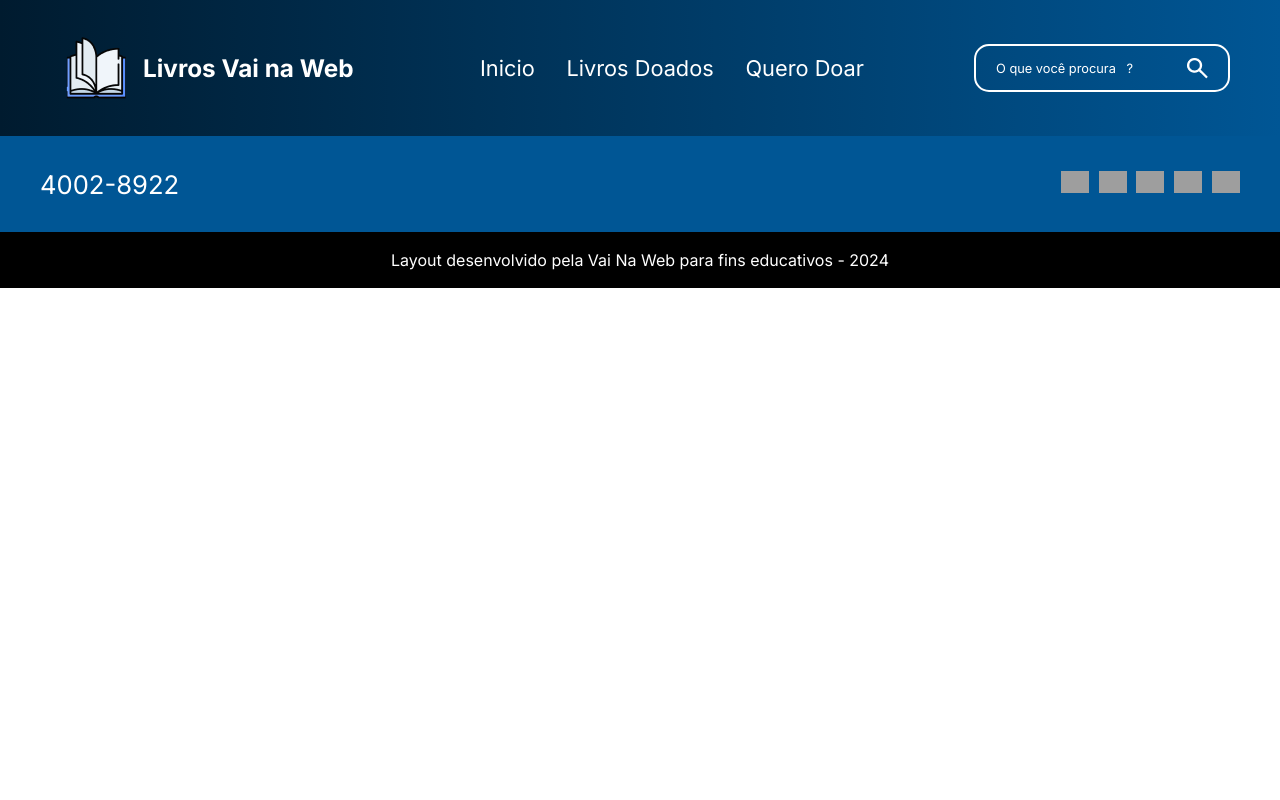
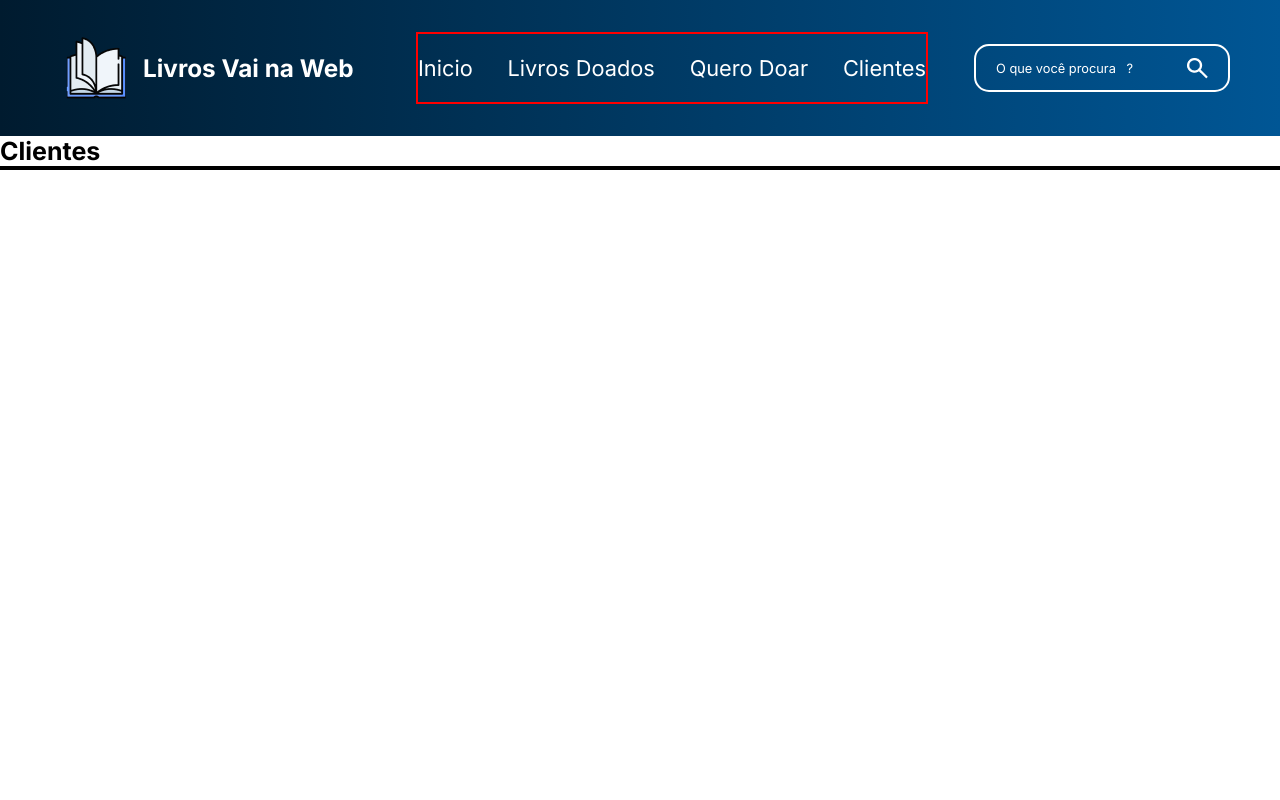
Before and after one commit to leonardofv/Doacao-de-Livros, a React (Vite) app: page /clientes in a window 1280 px wide. Shown: the top 800 px of the page. Built offline with nearby package versions, Linux system fonts and the light colour scheme; grey boxes are pictures that could not be loaded.

Commit message:
iniciando página de clientes

```diff
--- a/src/components/Header/header.jsx
+++ b/src/components/Header/header.jsx
@@ -3,6 +3,7 @@ import LogoLivro from '../../assets/logoLivro.png';
 import Inicio from '../../pages/Inicio/inicio';
 import LivrosDoados from '../../pages/Doados/doados'
 import QueroDoar from '../../pages/QueroDoar/queroDoar';
+import Clientes from '../../pages/Clientes/clientes';
 import Lupa from '../../assets/search.png';
 import s from './header.module.scss';
 
@@ -20,6 +21,7 @@ export default function header() {
                         <li><Link to="/">Inicio</Link></li>
                         <li><Link to="/doados">Livros Doados</Link></li>
                         <li><Link to="/QueroDoar">Quero Doar</Link></li>
+                        <li><Link to="/clientes">Clientes</Link></li>
                     </ul>
                 </nav>
 
@@ -33,6 +35,7 @@ export default function header() {
                 <Route path='/' element={<Inicio/>}/>
                 <Route path='/doados' element={<LivrosDoados/>}/>
                 <Route path='/QueroDoar' element={<QueroDoar/>}/>
+                <Route path='/clientes' element={<Clientes/>} />
             </Routes>
         </BrowserRouter>
     )
--- a/src/components/Header/header.module.scss
+++ b/src/components/Header/header.module.scss
@@ -51,18 +51,19 @@
 
     .boxMenu {
         // border: 2px solid white;
-        @media(max-width: 1000px) {
-            width: 33vw;
-        }
-        @media(max-width: 600px) {
-            width: 80vw;
-        }
+        // width: 40vw;
+        // @media(max-width: 1000px) {
+        //     width: 33vw;
+        // }
+        // @media(max-width: 600px) {
+        //     width: 80vw;
+        // }
         .pages_header {
-            // border: 2px solid red;
+            border: 2px solid red;
             display: flex;
             align-items: center;
             justify-content: space-between;
-            width: 30vw;
+            width: 40vw;
             height: 9vh;
             @media(max-width: 1000px) {
                 width: 33vw;
@@ -70,7 +71,7 @@
             @media(max-width: 600px) {
                 width: 80vw;
                 height: 6vh;
-                align-items: flex-end;
+                align-items: center;
             }
             a {
                 color: #000;
--- /dev/null
+++ b/src/pages/Clientes/clientes.jsx
@@ -0,0 +1,18 @@
+import S from './clientes.module.scss';
+
+
+
+export default function Clientes() {
+    return (
+        <main className={S.container}>
+            <h2 className={S.titulo}>Clientes</h2>
+
+            <section className={S.containerClientes}>
+                <table>
+
+                </table>
+
+            </section>
+        </main>
+    )
+}
--- /dev/null
+++ b/src/pages/Clientes/clientes.module.scss
@@ -0,0 +1,11 @@
+
+.container {
+    min-height: 100vh;
+
+    .titulo {
+        font-size: 25px;
+    }
+    .containerClientes {
+        border: 2px solid;
+    }
+}
--- a/src/pages/QueroDoar/queroDoar.jsx
+++ b/src/pages/QueroDoar/queroDoar.jsx
@@ -52,7 +52,7 @@ export default function QueroDoar() {
             <section className={s.container}>
                 <div className={s.boxTitle}>
                     <h2 className={s.title}>
-                        Por favor, preencha o formulário com suas informações e as informações do Livro
+                        Preencha com as informações do Livro
                     </h2>
                 </div>
                 <form className={s.form} onSubmit={(e) => e.preventDefault()}>
--- a/src/pages/QueroDoar/queroDoar.module.scss
+++ b/src/pages/QueroDoar/queroDoar.module.scss
@@ -1,9 +1,11 @@
 .container {
+    // border: 2px solid red;
     display: flex;
     flex-direction: column;
     align-items: center;
-    justify-content: center;
-    height: 100vh;
+    gap: 50px;
+    padding-top: 100px;
+    min-height: 100vh;
     @media(max-width: 900px) {
         height: 80vh;
     }
@@ -17,7 +19,7 @@
 
 .boxTitle {
     // border: 2px solid red;
-    margin-bottom: 40px;
+    // margin-bottom: 40px;
     .title {
         font-size: 30px;
         color: #000000;
```
